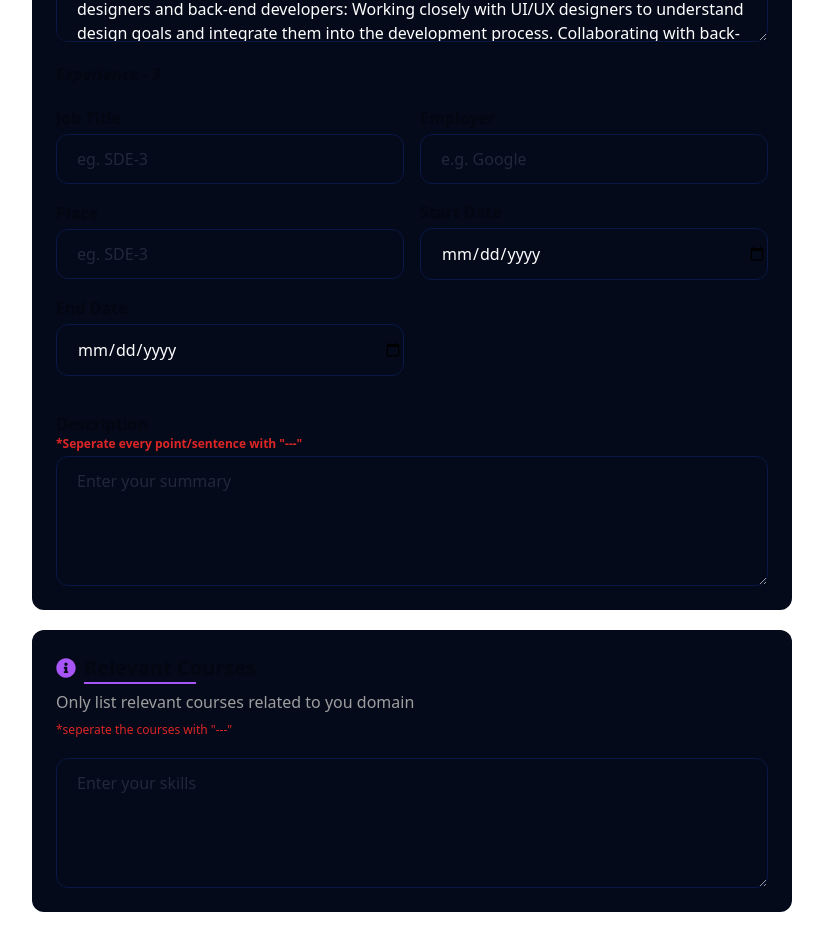
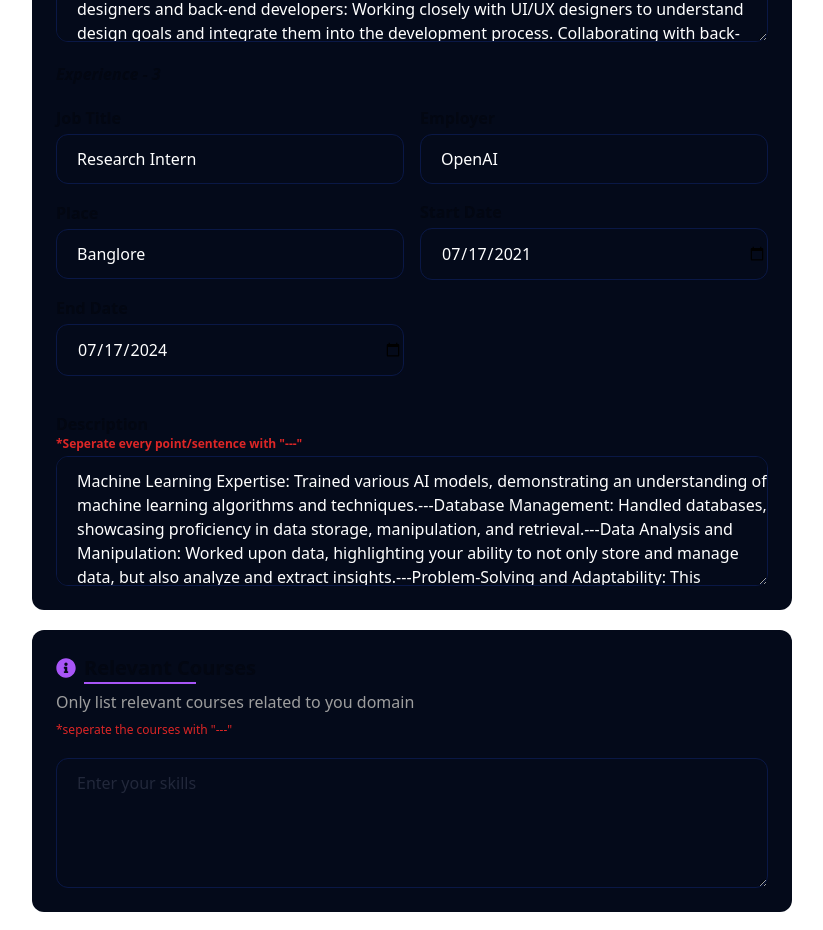
Before and after one commit to HarikrishnanYPR1707/EcliptiQ, a React (Vite) app in the folder client/: page /information in a window 1280 px wide. Shown: the part 3000-3930 px from the top of the page, without its empty margins (228-1051 px from the left). Built offline with nearby package versions, Linux system fonts and the light colour scheme; no server answers; a web font is replaced by a local one.

Commit message:
Done with experience 3

```diff
--- a/client/src/pages/Information.jsx
+++ b/client/src/pages/Information.jsx
@@ -893,6 +893,7 @@ const Information = () => {
                   type="text"
                   placeholder="eg. SDE-3"
                   className="w-full rounded-xl border border-[#0a1846] bg-[#040a1a] py-3 pl-5 text-white placeholder:text-[#22283b] focus:border-none focus:outline focus:outline-purple-500"
+                  value={userResumeData.experience.experience3.jobTitle}
                   onChange={(e) => {
                     setUserResumeData((prev) => ({
                       ...prev,
@@ -915,6 +916,7 @@ const Information = () => {
                   type="text"
                   placeholder="e.g. Google"
                   className="w-full rounded-xl border border-[#0a1846] bg-[#040a1a] py-3 pl-5 text-white placeholder:text-[#22283b] focus:border-none focus:outline focus:outline-purple-500"
+                  value={userResumeData.experience.experience3.employer}
                   onChange={(e) => {
                     setUserResumeData((prev) => ({
                       ...prev,
@@ -937,6 +939,7 @@ const Information = () => {
                   type="text"
                   placeholder="eg. SDE-3"
                   className="w-full rounded-xl border border-[#0a1846] bg-[#040a1a] py-3 pl-5 text-white placeholder:text-[#22283b] focus:border-none focus:outline focus:outline-purple-500"
+                  value={userResumeData.experience.experience3.place}
                   onChange={(e) => {
                     setUserResumeData((prev) => ({
                       ...prev,
@@ -964,6 +967,7 @@ const Information = () => {
                   type="date"
                   placeholder="eg. Feb, 2024"
                   className="w-full rounded-xl border border-[#0a1846] bg-[#040a1a] py-3 pl-5 text-white placeholder:text-[#22283b] focus:border-none focus:outline focus:outline-purple-500"
+                  value={userResumeData.experience.experience3.startDate}
                   onChange={(e) => {
                     setUserResumeData((prev) => ({
                       ...prev,
@@ -991,6 +995,7 @@ const Information = () => {
                   type="date"
                   placeholder="eg. Feb, 2024"
                   className="w-full rounded-xl border border-[#0a1846] bg-[#040a1a] py-3 pl-5 text-white placeholder:text-[#22283b] focus:border-none focus:outline focus:outline-purple-500"
+                  value={userResumeData.experience.experience3.endDate}
                   onChange={(e) => {
                     setUserResumeData((prev) => ({
                       ...prev,
@@ -1016,6 +1021,7 @@ const Information = () => {
                   <textarea
                     placeholder="Enter your summary"
                     className="h-[130px] w-full rounded-xl border border-[#0a1846] bg-[#040a1a] py-3 pl-5 text-white placeholder:text-[#22283b] focus:border-none focus:outline focus:outline-purple-500"
+                    value={userResumeData.experience.experience3.description}
                     onChange={(e) => {
                       setUserResumeData((prev) => ({
                         ...prev,
```
